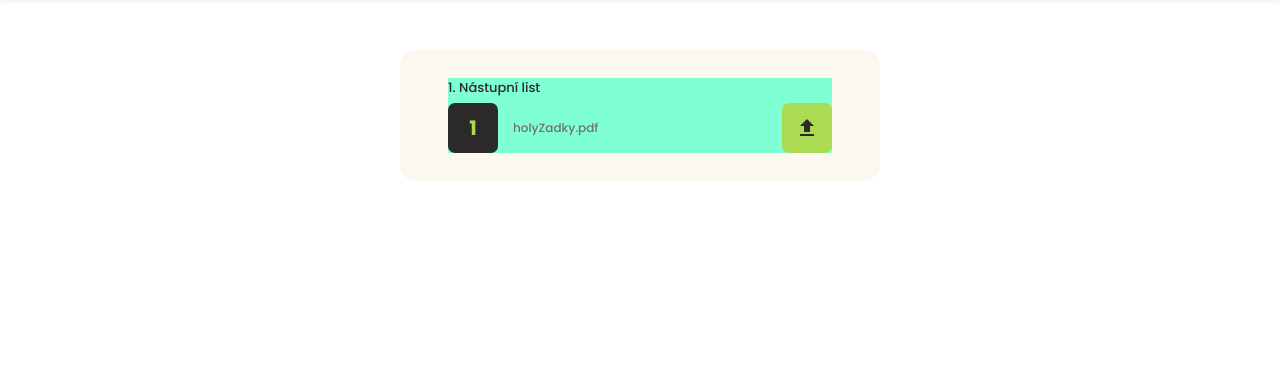
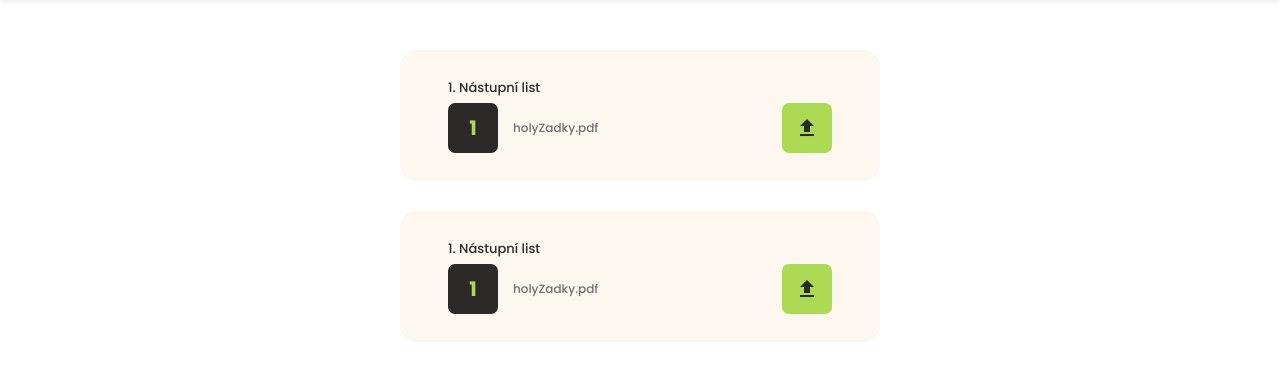
Before and after one commit to zdepodany/taborStrelkaWeb, a Django app: page /uploadDocuments/ in a window 1280 px wide. Shown: the part 50-431 px from the top of the page. Run offline with Django 3.2, Linux system fonts and the light colour scheme.

Commit message:
Finish doc uploading page

```diff
--- a/taborapp/static/css/admin.css
+++ b/taborapp/static/css/admin.css
@@ -46,6 +46,10 @@
 
 /* - Uploading documents - */
 
+.fTab {
+    margin-top: 3rem;
+}
+
 .docTab {
     width: 30%;
     padding: 1.8rem 4.8rem;
@@ -56,8 +60,6 @@
 .documentUploadWrapper {
     width: 100%;
     margin: 1rem 0;
-
-    background-color: aquamarine;
 }
 
 .docName {
@@ -95,7 +97,7 @@
     color: #ABDB52;
 }
 
-#realDocUpload {
+.realDocUpload {
     display: none;
 }
 
@@ -107,4 +109,13 @@
     border-radius: 0.7rem;
     color: #2B2A28;
     background-color: #ABDB52;
+    transition: 0.2s;
 }
+
+.docUploadButton:hover {
+    background-color: #9cc94a;
+}
+
+.docUploadButton:active {
+    transform: scale(0.80);
+}
--- /dev/null
+++ b/taborapp/static/js/docUpload.js
@@ -0,0 +1,5 @@
+function clickHidden(docName, buttonName) {
+    let browseButtonID = '#' + docName + '_' + buttonName;
+    hiddenInput = document.querySelector(browseButtonID);
+    hiddenInput.click();
+}
--- a/taborapp/templates/uploadDocuments.html
+++ b/taborapp/templates/uploadDocuments.html
@@ -6,16 +6,38 @@
 <section class="docTab firstTab flexColumn">
     <div class="documentUploadWrapper flexColumn">
         <span class="docName">1. Nástupní list</span>
-        <div class="docDownWrapper flex">
+        <form class="docDownWrapper flex" action="" method="POST">
             <div class="infoWrapper flex">
                 <span class="downloadNumber flex flexCenter">1</span>
                 <span class="docFileName">holyZadky.pdf</span>
             </div>
 
-            <button id="fakeFileUploadButton" type="button" class="docUploadButton flex flexCenter"><span class="material-icons">file_upload</span></button>
-            <input id="realDocUpload" type="file">
-        </div>
+            <button id="doc1_fakeButton" onclick="clickHidden('doc1', 'browse')" type="button" class="docUploadButton flex flexCenter"><span class="material-icons">file_upload</span></button>
+            <input id="doc1_browse" onchange="clickHidden('doc1', 'submit')" class="realDocUpload" type="file">
+            <input id="doc1_submit" class="realDocUpload" type="submit">
+        </form>
+    </div>
+</section>
+
+<section class="docTab fTab flexColumn">
+    <div class="documentUploadWrapper flexColumn">
+        <span class="docName">1. Nástupní list</span>
+        <form class="docDownWrapper flex" action="" method="POST">
+            <div class="infoWrapper flex">
+                <span class="downloadNumber flex flexCenter">1</span>
+                <span class="docFileName">holyZadky.pdf</span>
+            </div>
+
+            <button id="doc1_fakeButton" onclick="clickHidden('doc1', 'browse')" type="button" class="docUploadButton flex flexCenter"><span class="material-icons">file_upload</span></button>
+            <input id="doc1_browse" onchange="clickHidden('doc1', 'submit')" class="realDocUpload" type="file">
+            <input id="doc1_submit" class="realDocUpload" type="submit">
+        </form>
     </div>
 </section>
 
 {% endblock %}
+
+
+{% block scripts %}
+    <script src="{% static "js/docUpload.js" %}"></script>
+{% endblock %}
```
